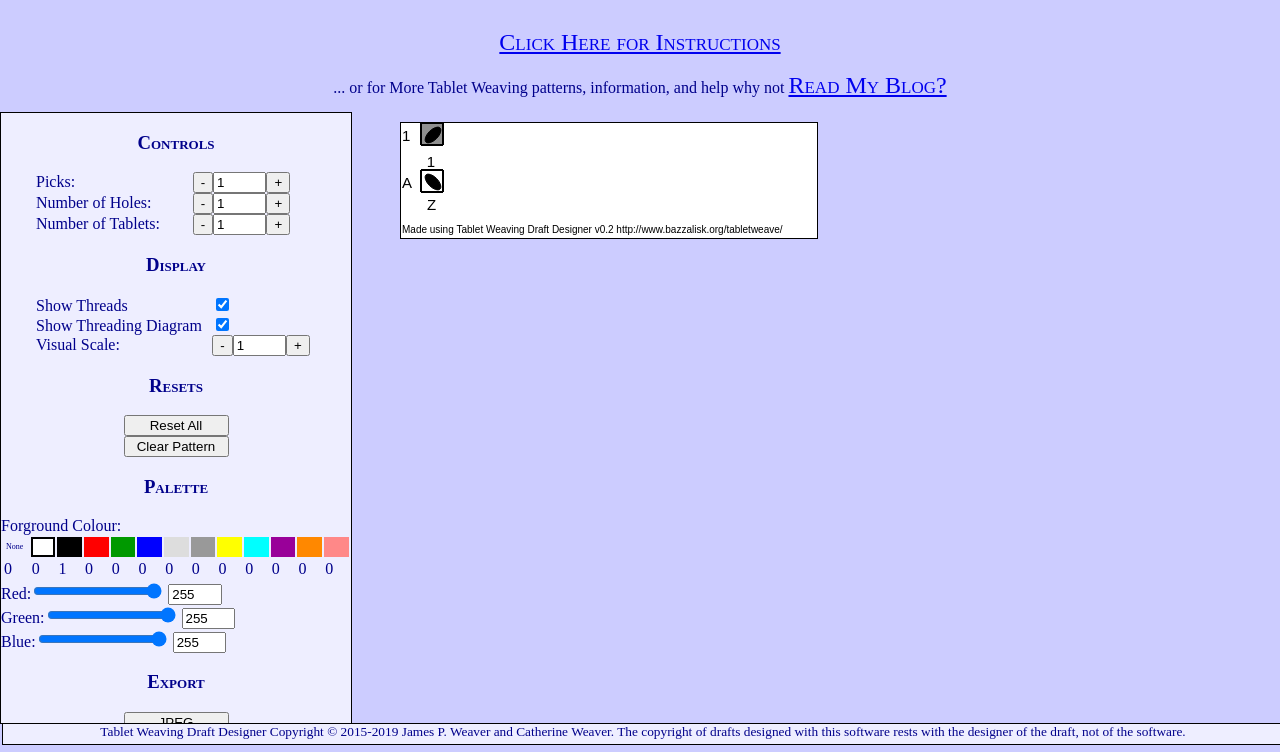
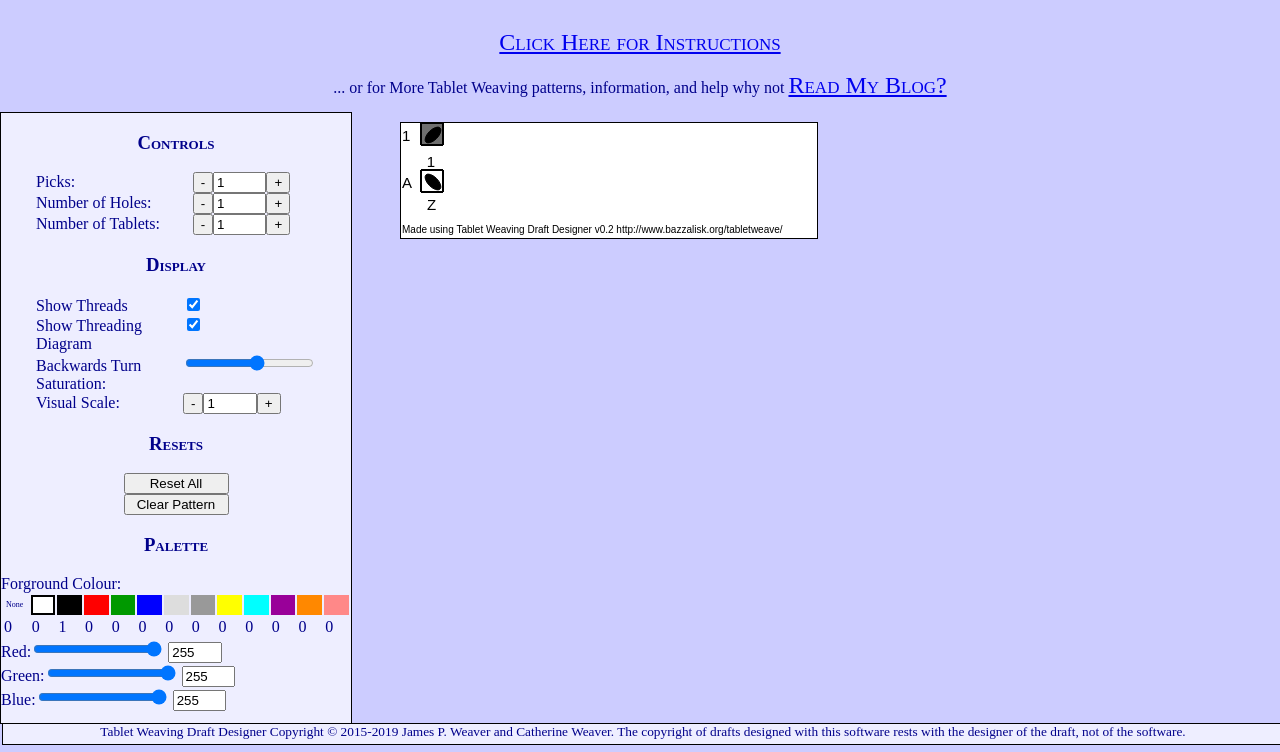
Before and after one commit to jamespbarrett/tabletweave, a plain HTML site: page index.html in a window 1280 px wide. Shown: the part 48-800 px from the top of the page. Drawn offline with nearby package versions, Linux system fonts and the light colour scheme.

Commit message:
Added slider for colour of reverse turning squares

```diff
--- a/draft.js
+++ b/draft.js
@@ -9,8 +9,6 @@ var default_palette = [ 'rgb(255, 255, 255)', 'rgb(0, 0, 0)', 'rgb(255, 0, 0)',
 var fgcol = "none";
 var fgid = 0;
 var reverse = "false";
-
-var greycolour = "#909090";
 
 var exportMimetype = "image/png";
 
@@ -43,6 +41,10 @@ function redrawCanvas(scale) {
     var intertablegap = 25*scale;
     var copyrightheight = 20*scale;
     var copyrightwidth = 416*scale;
+
+    var satn = $("#GREYSLIDER").val();
+    var sat = ("0" + (255 - Number(satn)).toString(16)).slice(-2);
+    var greycolour = "#" + sat + sat + sat;
 
     var showovals = $("#showovals").prop("checked");
     var showlower = $("#showlower").prop("checked");
@@ -393,6 +395,7 @@ function save() {
     localStorage.setItem("tablet-draft-main", JSON.stringify(main_cells));
     localStorage.setItem("tablet-draft-lower", JSON.stringify(lower_cells));
     localStorage.setItem("tablet-draft-palette", JSON.stringify(palette));
+    localStorage.setItem("tablet-draft-greyslider", JSON.stringify($('#GREYSLIDER').val()));
 }
 
 function save_file() {
@@ -476,6 +479,12 @@ function load() {
         }
     }
 
+    if (localStorage.getItem("tablet-draft-greyslider") == undefined) {
+        $("#GREYSLIDER").val(144);
+    } else {
+        $("#GREYSLIDER").val(JSON.parse(localStorage.getItem("tablet-draft-greyslider")));
+    }
+
     save();
 }
 
@@ -534,6 +543,7 @@ $(function() {
 
     $("#showovals").change(function() { redrawCanvas(); });
     $("#showlower").change(function() { redrawCanvas(); });
+    $("#GREYSLIDER").change(function() { redrawCanvas(); });
 
     $("#mainrowcontrols .readout").val(main_cells.length);
     $("#lowrowcontrols .readout").val(lower_cells.length);
--- a/index.html
+++ b/index.html
@@ -48,6 +48,7 @@
   <div>
     <span id="showcontrols"><label for="showovals">Show Threads</label><span><input type="checkbox" id="showovals" checked=true></span></span>
     <span id="showcontrols"><label for="showovals">Show Threading Diagram</label><span><input type="checkbox" id="showlower" checked=true></span></span>
+    <span id="saturationcontrols"><label>Backwards Turn Saturation:</label><input type="range" min="0" max="255" id="GREYSLIDER" value="144"></input></span>
     <span id="scalecontrols"><label>Visual Scale:</label><span><button class="minus">-</button><input class="readout" value="1"></input><button class="plus">+</button><span></span>
   </div>
 </div>
```
